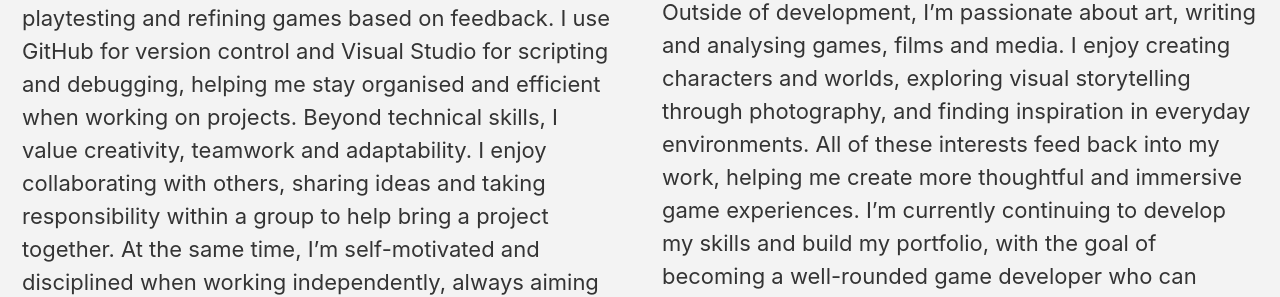
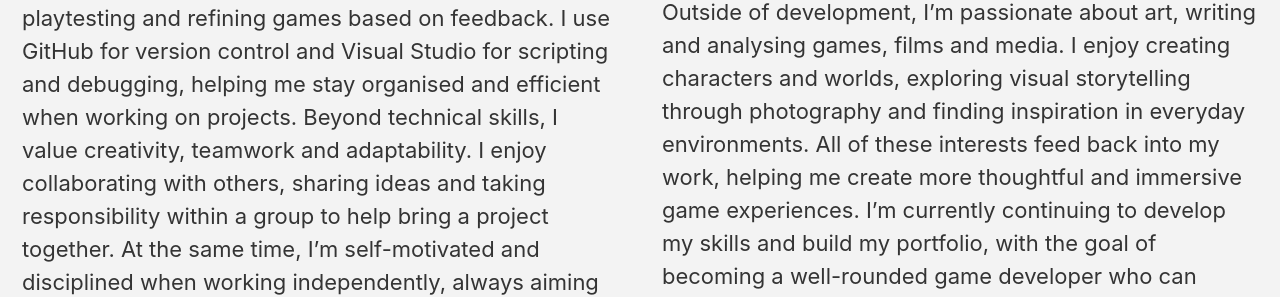
Before and after one commit to Griffsirr/Griffsirr.github.io, a Jekyll site: the page built from _pages/index.md, in a window 1280 px wide and 900 px high, scrolled down 665 px. Shown: the part 261-558 px from the top of the window. Built offline with Jekyll 4.4.1, drawn with Linux system fonts in a browser that asks for light colours; some of the changed text lies outside the part shown.

```diff
--- a/_layouts/homepage.html
+++ b/_layouts/homepage.html
@@ -27,7 +27,7 @@ Beyond technical skills, I value creativity, teamwork and adaptability. I enjoy
 {% include video id="dQw4w9WgXcQ" provider="youtube" %}
 
   <h2>Beyond Game Development</h2>
-  Outside of development, I’m passionate about art, writing and analysing games, films and media. I enjoy creating characters and worlds, exploring visual storytelling through photography, and finding inspiration in everyday environments. All of these interests feed back into my work, helping me create more thoughtful and immersive game experiences.
+  Outside of development, I’m passionate about art, writing and analysing games, films and media. I enjoy creating characters and worlds, exploring visual storytelling through photography and finding inspiration in everyday environments. All of these interests feed back into my work, helping me create more thoughtful and immersive game experiences.
 I’m currently continuing to develop my skills and build my portfolio, with the goal of becoming a well-rounded game developer who can contribute both creatively and technically to future projects.
 </div>
 </div>
```
